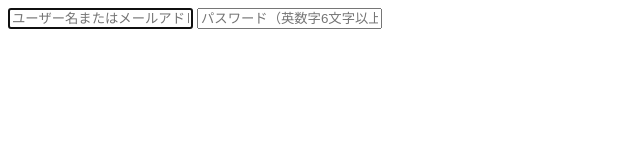
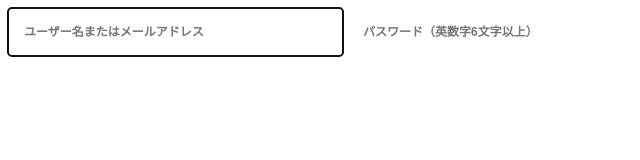
Before and after one commit to tomoki69386/html-test, a plain HTML site: page index.html in a window 1280 px wide. Shown: the whole page, without its empty margins (0-640 px from the left). Drawn offline with Linux system fonts and the light colour scheme.

Commit message:
Update index.html

```diff
--- a/index.html
+++ b/index.html
@@ -4,3 +4,18 @@
     <input type="password" name="password" id="password" placeholder="パスワード（英数字6文字以上）" label="false" class="text-field">
   </body>
 </html>
+
+<style>
+.text-field {
+    font-weight: bold;
+    font-size: 12px;
+    height: 48px;
+    width: 100%;
+    max-width: 335px;
+    border-radius: 4px;
+    border: none;
+    padding-left: 16px;
+    -webkit-box-sizing: border-box;
+    box-sizing: border-box;
+}
+</style>
```
